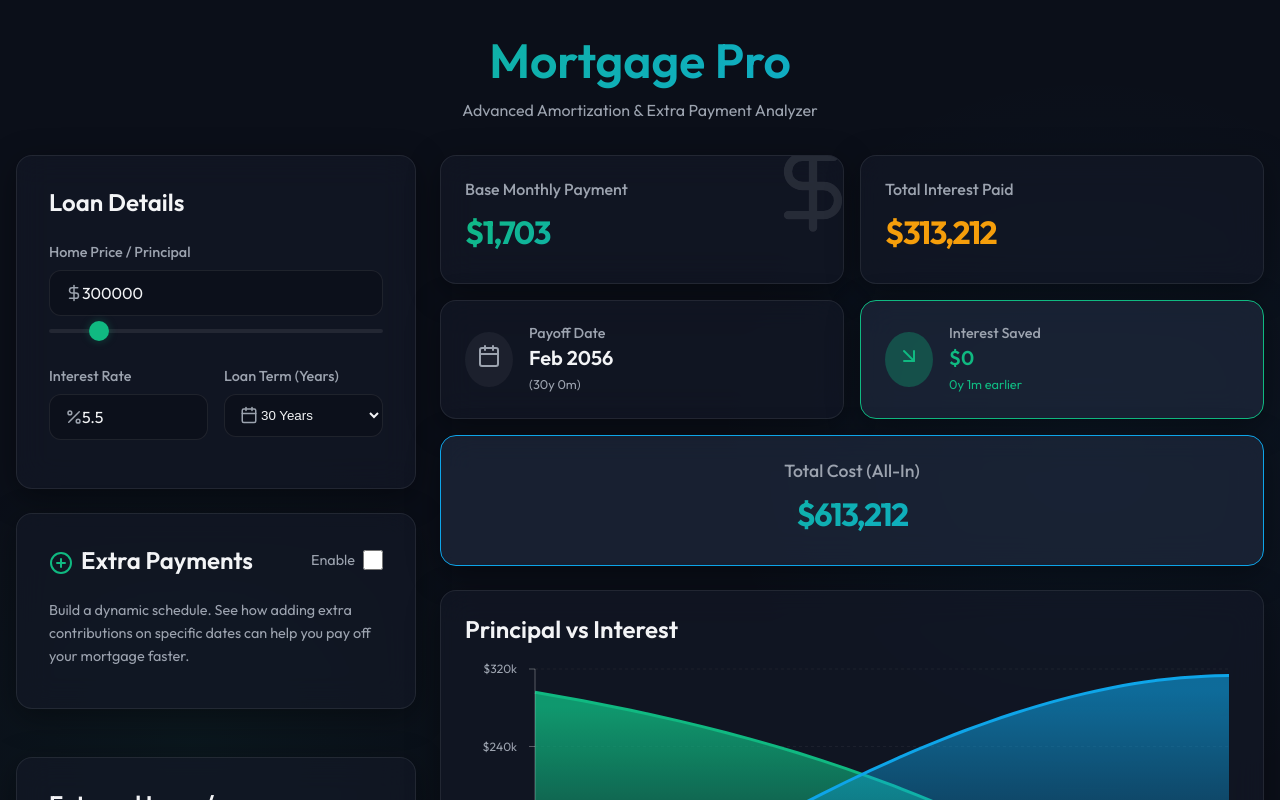
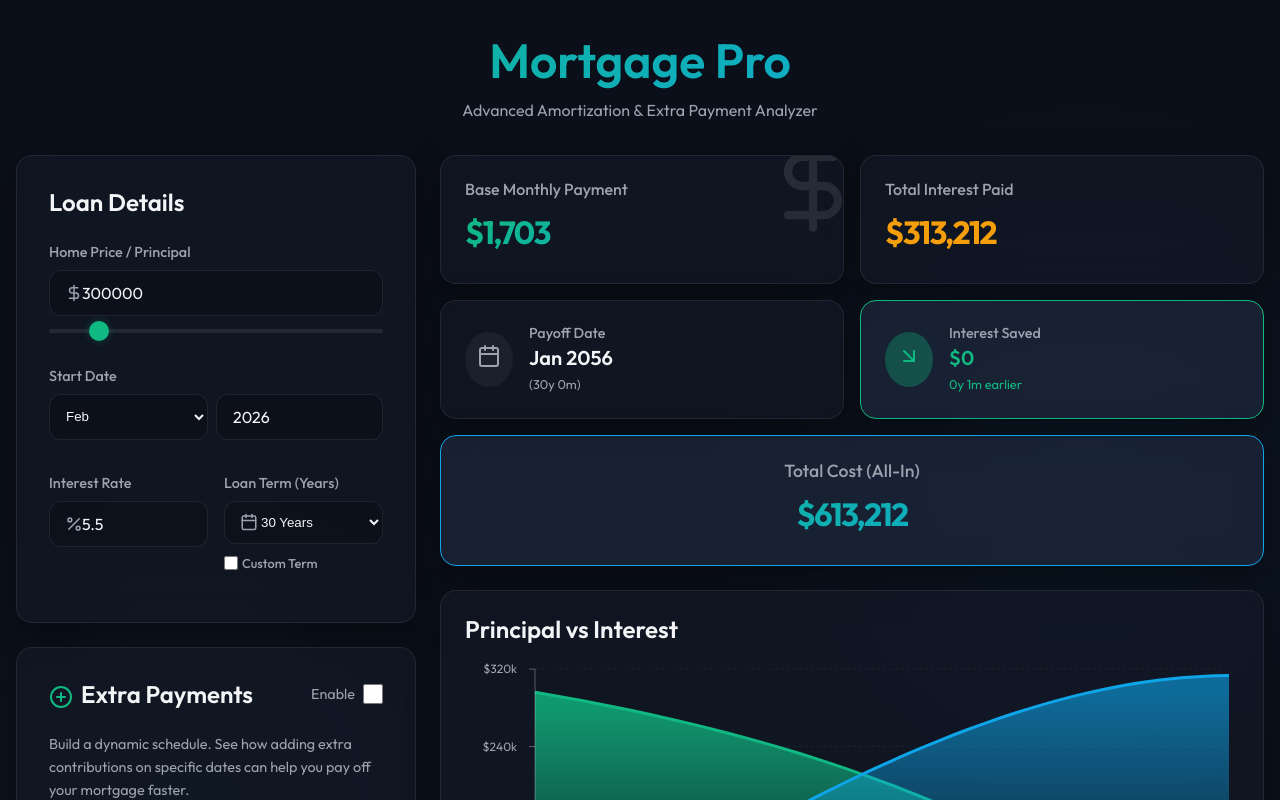
Before and after one commit to julioarhernandez/mortgage, a React (Vite) app: page / in a window 1280 px wide. Shown: the top 800 px of the page. Built offline with nearby package versions, Linux system fonts and the light colour scheme.

Commit message:
custom terms

```diff
--- a/src/App.tsx
+++ b/src/App.tsx
@@ -31,7 +31,8 @@ function App() {
   });
 
   const [refinanceForm, setRefinanceForm] = useState<RefinanceInput>({
-    refinanceMonth: 12,
+    refinanceMonthNum: new Date().getMonth() + 1,
+    refinanceYear: new Date().getFullYear() + 2,
     newAnnualRate: 4.5,
     newTermYears: 30,
     closingCosts: 5000,
--- a/src/components/CalculatorForm.tsx
+++ b/src/components/CalculatorForm.tsx
@@ -1,5 +1,13 @@
+import { useState } from 'react';
 import type { MortgageInput } from '../utils/mortgage';
 import { DollarSign, Percent, Calendar } from 'lucide-react';
+
+const MONTHS = [
+    { value: 1, label: 'Jan' }, { value: 2, label: 'Feb' }, { value: 3, label: 'Mar' },
+    { value: 4, label: 'Apr' }, { value: 5, label: 'May' }, { value: 6, label: 'Jun' },
+    { value: 7, label: 'Jul' }, { value: 8, label: 'Aug' }, { value: 9, label: 'Sep' },
+    { value: 10, label: 'Oct' }, { value: 11, label: 'Nov' }, { value: 12, label: 'Dec' }
+];
 
 interface CalculatorFormProps {
     input: MortgageInput;
@@ -10,6 +18,8 @@ export function CalculatorForm({ input, onChange }: CalculatorFormProps) {
     const handleChange = (field: keyof MortgageInput, value: number) => {
         onChange({ ...input, [field]: value });
     };
+
+    const [isCustomTerm, setIsCustomTerm] = useState(false);
 
     return (
         <div className="glass-panel" style={{ padding: 'var(--space-xl)', display: 'flex', flexDirection: 'column', gap: 'var(--space-md)' }}>
@@ -34,6 +44,25 @@ export function CalculatorForm({ input, onChange }: CalculatorFormProps) {
                 />
             </div>
 
+            <div className="input-group">
+                <label>Start Date</label>
+                <div style={{ display: 'flex', gap: '8px' }}>
+                    <select
+                        style={{ flex: 1, padding: '0.75rem', background: 'rgba(0,0,0,0.2)', color: 'var(--text-main)', border: '1px solid var(--border-color)', borderRadius: 'var(--radius-md)' }}
+                        value={input.startMonth || new Date().getMonth() + 1}
+                        onChange={(e) => handleChange('startMonth', Number(e.target.value))}
+                    >
+                        {MONTHS.map(m => <option key={m.value} value={m.value}>{m.label}</option>)}
+                    </select>
+                    <input
+                        type="number"
+                        style={{ flex: 1 }}
+                        value={input.startYear || new Date().getFullYear()}
+                        onChange={(e) => handleChange('startYear', Number(e.target.value))}
+                    />
+                </div>
+            </div>
+
             <div className="flex gap-4">
                 <div className="input-group" style={{ flex: 1 }}>
                     <label>Interest Rate</label>
@@ -53,6 +82,14 @@ export function CalculatorForm({ input, onChange }: CalculatorFormProps) {
                     <label>Loan Term (Years)</label>
                     <div className="input-wrapper">
                         <Calendar className="prefix" size={18} />
+                        {isCustomTerm ? (
+                            <input
+                                type="number"
+                                className="has-prefix"
+                                value={input.years || ''}
+                                onChange={(e) => handleChange('years', Number(e.target.value))}
+                            />
+                        ) : (
                             <select
                                 className="has-prefix"
                                 style={{ width: '100%', padding: '0.75rem 1rem 0.75rem 2rem', background: 'rgba(0,0,0,0.2)', color: 'var(--text-main)', border: '1px solid var(--border-color)', borderRadius: 'var(--radius-md)', outline: 'none' }}
@@ -64,7 +101,17 @@ export function CalculatorForm({ input, onChange }: CalculatorFormProps) {
                                 <option value="20">20 Years</option>
                                 <option value="30">30 Years</option>
                             </select>
+                        )}
                     </div>
+                    <label style={{ display: 'flex', alignItems: 'center', gap: '4px', cursor: 'pointer', fontSize: '0.8rem', color: 'var(--text-muted)', marginTop: '4px' }}>
+                        <input
+                            type="checkbox"
+                            checked={isCustomTerm}
+                            onChange={(e) => setIsCustomTerm(e.target.checked)}
+                            style={{ accentColor: 'var(--accent-primary)', width: '14px', height: '14px' }}
+                        />
+                        Custom Term
+                    </label>
                 </div>
             </div>
 
--- a/src/components/RefinanceStrategyForm.tsx
+++ b/src/components/RefinanceStrategyForm.tsx
@@ -1,5 +1,12 @@
 import type { RefinanceInput } from '../utils/mortgage';
 import { Percent, Calendar, DollarSign } from 'lucide-react';
+
+const MONTHS = [
+    { value: 1, label: 'Jan' }, { value: 2, label: 'Feb' }, { value: 3, label: 'Mar' },
+    { value: 4, label: 'Apr' }, { value: 5, label: 'May' }, { value: 6, label: 'Jun' },
+    { value: 7, label: 'Jul' }, { value: 8, label: 'Aug' }, { value: 9, label: 'Sep' },
+    { value: 10, label: 'Oct' }, { value: 11, label: 'Nov' }, { value: 12, label: 'Dec' }
+];
 
 interface RefinanceStrategyFormProps {
     refinanceForm: RefinanceInput;
@@ -38,14 +45,21 @@ export function RefinanceStrategyForm({ refinanceForm, onChange, enabled, onTogg
                 <div style={{ display: 'flex', flexDirection: 'column', gap: 'var(--space-md)', animation: 'fadeIn 0.3s ease' }}>
                     <div className="flex gap-4">
                         <div className="input-group" style={{ flex: 1 }}>
-                            <label>Refinance at Month</label>
-                            <div className="input-wrapper">
-                                <Calendar className="prefix" size={18} />
+                            <label>Refinance Date</label>
+                            <div style={{ display: 'flex', gap: '8px' }}>
+                                <select
+                                    style={{ flex: 1, padding: '0.75rem', background: 'rgba(0,0,0,0.2)', color: 'var(--text-main)', border: '1px solid var(--border-color)', borderRadius: 'var(--radius-md)' }}
+                                    value={refinanceForm.refinanceMonthNum || new Date().getMonth() + 1}
+                                    onChange={(e) => handleChange('refinanceMonthNum', Number(e.target.value))}
+                                >
+                                    {MONTHS.map(m => <option key={m.value} value={m.value}>{m.label}</option>)}
+                                </select>
                                 <input
                                     type="number"
-                                    className="has-prefix"
-                                    value={refinanceForm.refinanceMonth || ''}
-                                    onChange={(e) => handleChange('refinanceMonth', Number(e.target.value))}
+                                    placeholder="YYYY"
+                                    style={{ flex: 1 }}
+                                    value={refinanceForm.refinanceYear || new Date().getFullYear()}
+                                    onChange={(e) => handleChange('refinanceYear', Number(e.target.value))}
                                 />
                             </div>
                         </div>
--- a/src/utils/mortgage.ts
+++ b/src/utils/mortgage.ts
@@ -12,6 +12,8 @@ export interface MortgageInput {
     principal: number;
     annualInterestRate: number;
     years: number;
+    startMonth?: number;
+    startYear?: number;
     startDate?: Date; // Used to base the amortization calendar
     // Legacy / simple fields (used by programmatic strategies like arbitrage)
     extraMonthlyPayment?: number;
@@ -58,7 +60,7 @@ export function calculateMonthlyPayment(principal: number, annualInterestRate: n
 /**
  * Generates the full amortization schedule with optional extra payments.
  */
-export function calculateAmortization(input: MortgageInput, baseDate: Date = input.startDate || new Date()): MortgageSummary {
+export function calculateAmortization(input: MortgageInput, overrideBaseDate?: Date): MortgageSummary {
     const {
         principal,
         annualInterestRate,
@@ -69,13 +71,20 @@ export function calculateAmortization(input: MortgageInput, baseDate: Date = inp
         oneTimePaymentMonth = 0
     } = input;
 
+    let accumulatedInterest = 0;
+    const schedule: AmortizationRow[] = [];
+    let month = 1;
+
+    // Calculate base date
+    const fallbackDate = new Date();
+    const startYear = input.startYear || fallbackDate.getFullYear();
+    const startMonth = input.startMonth || fallbackDate.getMonth() + 1;
+    const baseDate = overrideBaseDate || input.startDate || new Date(startYear, startMonth - 1, 1);
+
     const standardMonthlyPayment = calculateMonthlyPayment(principal, annualInterestRate, years);
     const r = annualInterestRate / 100 / 12;
 
     let balance = principal;
-    let accumulatedInterest = 0;
-    const schedule: AmortizationRow[] = [];
-    let month = 1;
 
     // Let's also calculate what the base metrics WOULD be to compare savings
     let standardBalance = principal;
@@ -107,7 +116,7 @@ export function calculateAmortization(input: MortgageInput, baseDate: Date = inp
 
         // Determine the date for this month
         const date = new Date(baseDate);
-        date.setMonth(date.getMonth() + month);
+        date.setMonth(date.getMonth() + month - 1); // zero-indexed from baseDate month, wait, month in loop starts at 1, so month 1 is the first payment (baseDate + 1 month? Or is baseDate the first payment? Usually first payment is 1 month after start date, but for simplicity let's say month 1 is the start date. Let's make it date.getMonth() + month - 1 so month 1 is baseDate).
         const currentYear = date.getFullYear();
         const currentMonthNum = date.getMonth() + 1; // 1-12
 
@@ -255,7 +264,9 @@ export function calculateArbitrage(mortgageInput: MortgageInput, externalLoan: E
 }
 
 export interface RefinanceInput {
-    refinanceMonth: number;
+    refinanceMonthNum?: number; // 1-12
+    refinanceYear?: number;
+    refinanceMonth?: number; // legacy/programmatic offset
     newAnnualRate: number;
     newTermYears: number;
     closingCosts: number;
@@ -286,10 +297,21 @@ export interface RefinanceSummary {
  * originating a new loan, and comparing the remaining costs.
  */
 export function calculateRefinance(currentMortgage: MortgageInput, refinanceParams: RefinanceInput): RefinanceSummary {
-    const { refinanceMonth, newAnnualRate, newTermYears, closingCosts, rollClosingCostsIntoLoan } = refinanceParams;
+    const { newAnnualRate, newTermYears, closingCosts, rollClosingCostsIntoLoan } = refinanceParams;
 
     // Get the amortization schedule of the current mortgage
     const currentSummary = calculateAmortization(currentMortgage);
+
+    // Determine the refinance month index
+    let refinanceMonthIndex = refinanceParams.refinanceMonth || 1;
+
+    if (refinanceParams.refinanceYear && refinanceParams.refinanceMonthNum) {
+        const startYearNum = currentMortgage.startYear || new Date().getFullYear();
+        const startMonthNum = currentMortgage.startMonth || new Date().getMonth() + 1;
+        const baseDate = new Date(startYearNum, startMonthNum - 1, 1);
+        const refiDate = new Date(refinanceParams.refinanceYear, refinanceParams.refinanceMonthNum - 1, 1);
+        refinanceMonthIndex = (refiDate.getFullYear() - baseDate.getFullYear()) * 12 + (refiDate.getMonth() - baseDate.getMonth()) + 1;
+    }
 
     // Find the remaining balance at the time of refinance
     // If refinanceMonth is 0 or 1, we start from the beginning.
@@ -298,12 +320,12 @@ export function calculateRefinance(currentMortgage: MortgageInput, refinancePara
     let currentInterestPaidUpToRefi = 0;
     let refiStartDate = new Date();
 
-    const targetRow = currentSummary.schedule.find(row => row.month === Math.max(1, refinanceMonth));
+    const targetRow = currentSummary.schedule.find(row => row.month === Math.max(1, refinanceMonthIndex));
     if (targetRow) {
         remainingBalance = targetRow.remainingBalance;
         currentInterestPaidUpToRefi = targetRow.accumulatedInterest;
         refiStartDate = targetRow.date;
-    } else if (refinanceMonth > currentSummary.schedule.length && currentSummary.schedule.length > 0) {
+    } else if (refinanceMonthIndex > currentSummary.schedule.length && currentSummary.schedule.length > 0) {
         remainingBalance = 0;
         refiStartDate = currentSummary.schedule[currentSummary.schedule.length - 1].date;
     }
@@ -354,7 +376,7 @@ export function calculateRefinance(currentMortgage: MortgageInput, refinancePara
     const netSavings = oldRemainingCost - newRemainingCost;
 
     // Current months remaining
-    const currentMonthsRemaining = currentSummary.schedule.length - Math.max(1, refinanceMonth) + 1;
+    const currentMonthsRemaining = currentSummary.schedule.length - Math.max(1, refinanceMonthIndex) + 1;
 
     // Break-even month: How many months until accumulated savings from monthly payment covers closing costs?
     let breakEvenMonth = null;
```
Lines whose indentation alone changed are shown as unchanged.
